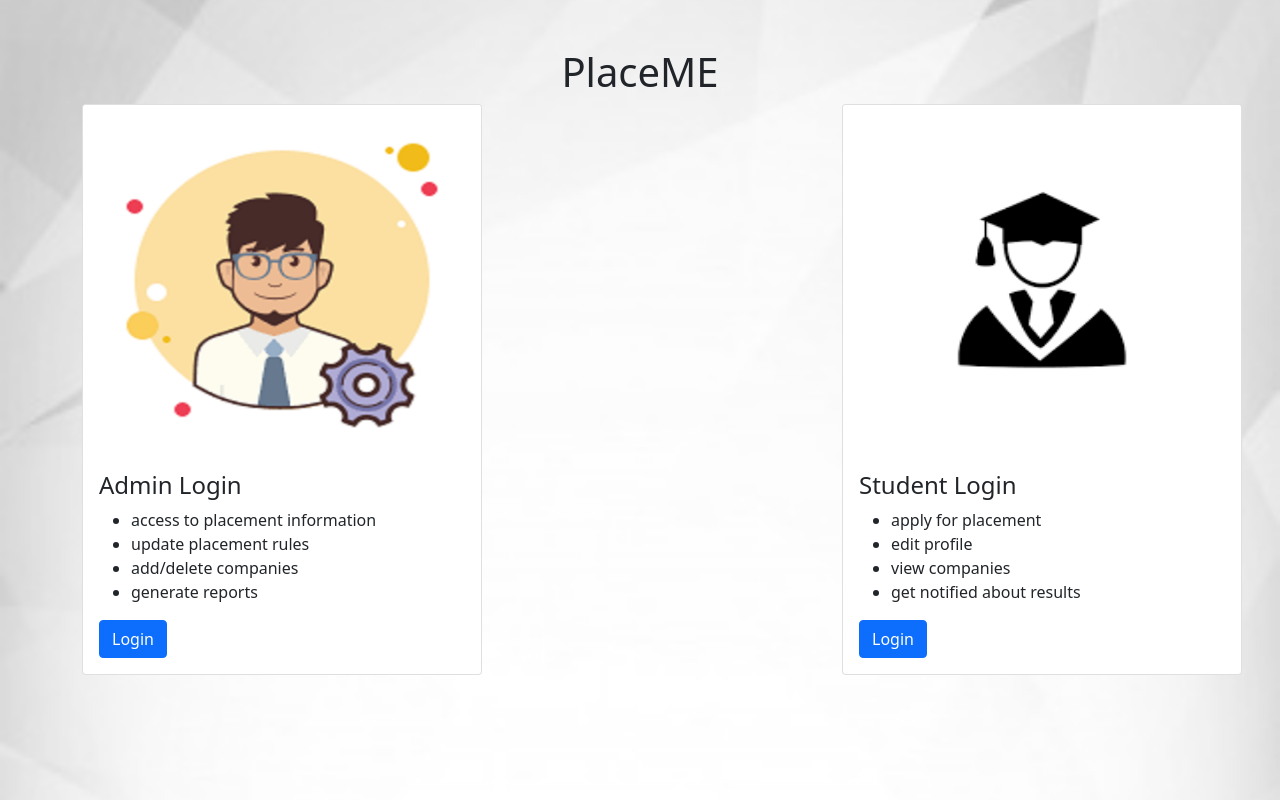
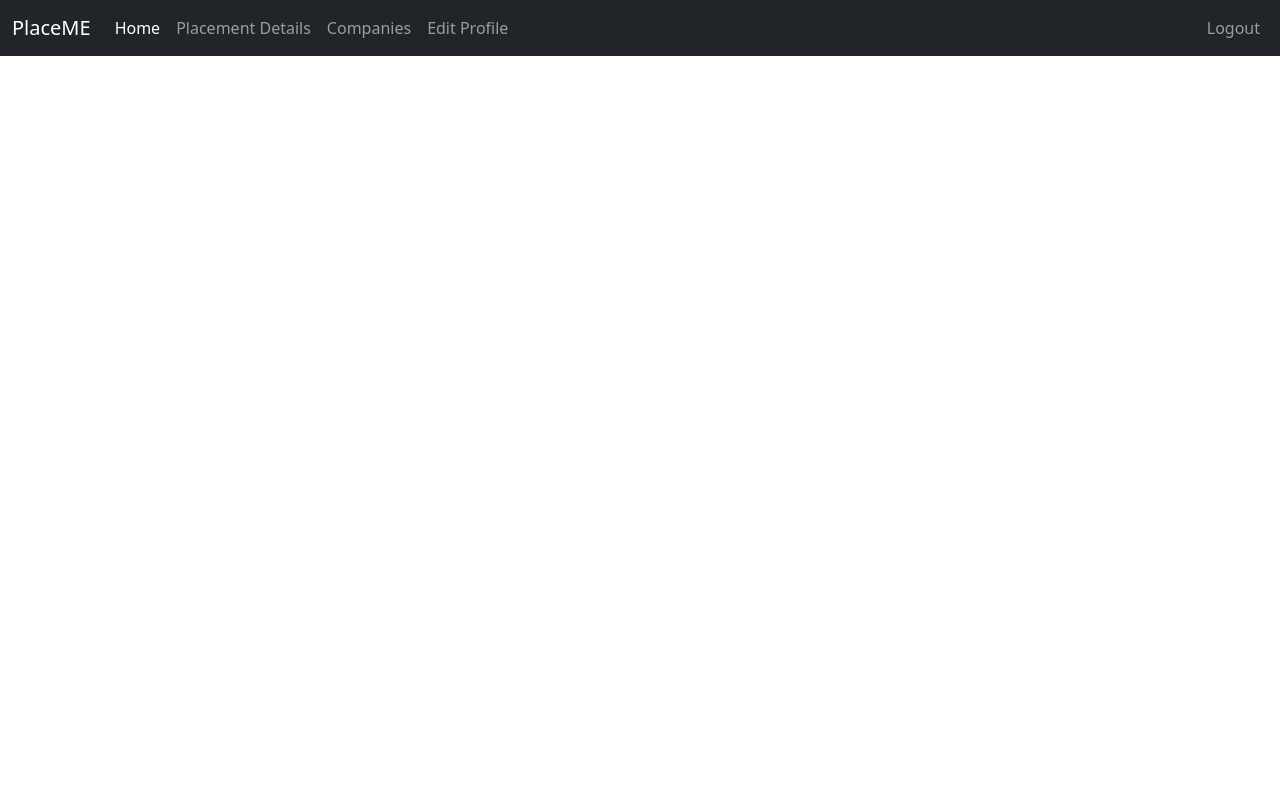
Before and after one commit to shobhitexe/placeme, a Django app: template base/templates/home.html in a window 1280 px wide. Run offline with Django 3.2, Linux system fonts and the light colour scheme; the template is opened without the code that fills it, so the values that code supplies are empty; some libraries are stand-ins or nearby versions.

Commit message:
added navbar

```diff
--- /dev/null
+++ b/base/templates/base.html
@@ -0,0 +1,52 @@
+<!DOCTYPE html>
+<html lang="en">
+<head>
+    <meta charset="UTF-8">
+    <meta http-equiv="X-UA-Compatible" content="IE=edge">
+    <meta name="viewport" content="width=device-width, initial-scale=1.0">
+    <title>PlaceME</title>
+    {% load static %}
+    <link href="{% static 'css/bootstrap.min.css' %}" rel="stylesheet">
+    <script src="{% static 'js/bootstrap.min.js' %}"></script>
+
+</head>
+<body>
+    <nav class="navbar navbar-expand-lg navbar-dark bg-dark">
+        <div class="container-fluid">
+          <a class="navbar-brand" href="#">PlaceME</a>
+          <button class="navbar-toggler" type="button" data-bs-toggle="collapse" data-bs-target="#navbarNavDropdown" aria-controls="navbarNavDropdown" aria-expanded="false" aria-label="Toggle navigation">
+            <span class="navbar-toggler-icon"></span>
+          </button>
+          <div class="collapse navbar-collapse" id="navbarNavDropdown">
+            <ul class="navbar-nav">
+              <li class="nav-item">
+                <a class="nav-link active" aria-current="page" href="#">Home</a>
+              </li>
+              {% if request.user.is_staff %}
+              <li class="nav-item">
+                <a class="nav-link" href="#">Students</a>
+              </li>
+              {% endif %}
+              <li class="nav-item">
+                <a class="nav-link" href="#">Placement Details</a>
+              </li>
+              <li class="nav-item">
+                <a class="nav-link" href="#">Companies</a>
+              </li>
+              <li class="nav-item">
+                <a class="nav-link" href="#">Edit Profile</a>
+              </li>
+            </ul>
+            <ul class="navbar-nav ms-auto">
+                <li class="nav-item">
+                    <a class="nav-link" href="#">Logout</a>
+                </li>
+            </ul>
+          </div>
+        </div>
+      </nav>
+      {% block content %}
+
+      {% endblock %}
+</body>
+</html>
--- a/base/templates/home.html
+++ b/base/templates/home.html
@@ -1,96 +1,5 @@
-<!DOCTYPE html>
-<html lang="en">
-<head>
-    <meta charset="UTF-8">
-    <title>PLACEME</title>
-    {% load static %}
-    <link href="{% static 'css/bootstrap.min.css' %}" rel="stylesheet">
-    <link href="{% static 'css/home.css' %}" rel="stylesheet">
-    <script src="{% static 'js/bootstrap.min.js' %}"></script>
-</head>
-<body>
-    <div class="container">
-        <div class="jumbotron text-center">
-          <br>
-          <br>
-          <h1>PlaceME</h1>
-        </div>
-      </div>
-      <div class="container">
-        <div class="row">
-            <div class="col-lg-8 mb-6">
-                <div class="card" style="width:400px">
-                    <img class="card-img-top" src="{% static 'images/admin.png' %}" alt="Card image" height="350">
-                    <div class="card-body">
-                    <h4 class="card-title">Admin Login</h4>
-                    <ul class="card-text">
-                            <li>access to placement information</li>
-                            <li>update placement rules</li>
-                            <li>add/delete companies</li>
-                            <li>generate reports</li>
-                    </ul>
-                    <button type="button" class="btn btn-primary" data-bs-toggle="modal" data-bs-target="#loginModal">
-                        Login
-                    </button>
-                    </div>
-                </div>
-            </div>
-            <div class="col-lg-4 mb-6">
-                <div class="card" style="width:400px">
-                    <img class="card-img-top" src="{% static 'images/student.png' %}" alt="Card image" height="350">
-                    <div class="card-body">
-                    <h4 class="card-title">Student Login</h4>
-                    <ul class="card-text">
-                            <li>apply for placement</li>
-                            <li>edit profile</li>
-                            <li>view companies</li>
-                            <li>get notified about results</li>
-                    </ul>
-                    <button type="button" class="btn btn-primary" data-bs-toggle="modal" data-bs-target="#loginModal">
-                        Login
-                    </button>
-                    </div>
-                </div>
-            </div>
-        </div>
-    </div>
+{% extends 'base.html' %}
 
-    <div class="modal fade" id="loginModal">
-        <div class="modal-dialog modal-dialog-centered">
-          <div class="modal-content">
+{% block content %}
 
-            <!-- Modal Header -->
-            <div class="modal-header">
-              <h4 class="modal-title">Login</h4>
-              <button type="button" class="close" data-bs-dismiss="modal">&times;</button>
-            </div>
-
-            <!-- Modal body -->
-            <div class="modal-body">
-                <form name = "loginform" action = "{% url 'loginhandle' %}"
-                method = "POST" >{% csrf_token %}
-                    <div class="mb-3">
-                      <label for="username" class="form-label">Username</label>
-                      <input type="text" name="uname" placeholder="Enter Username" class="form-control" id="uname">
-                    </div>
-                    <div class="mb-3">
-                      <label for="password" class="form-label">Password</label>
-                      <input type="password" name="pwd" placeholder="Enter Password" class="form-control" id="pwd">
-                    </div>
-                    <button type="submit" class="btn btn-success">Login</button>
-                    <br>
-                    <br>
-                    {% if messages %}
-                        {% for message in messages %}
-                        <div class="alert alert-danger">
-                            {{message}}
-                        </div>
-                        {% endfor %}
-                    {% endif %}
-                </form>
-            </div>
-          </div>
-        </div>
-      </div>
-</body>
-</html>
+{% endblock %}
--- a/placeme/urls.py
+++ b/placeme/urls.py
@@ -15,10 +15,10 @@ Including another URLconf
 """
 from django.contrib import admin
 from django.urls import path
-from base.views import home_view,login_handle_view
+from base.views import index_view,login_handle_view
 
 urlpatterns = [
     path('admin/', admin.site.urls),
-    path('', home_view, name='home'),
+    path('', index_view, name='index'),
     path('login/',login_handle_view,name='loginhandle')
 ]
```
Also changed, not shown: base/templates/index.html (added, +96 -0 lines), base/views.py (+4 -4 lines), db.sqlite3.
